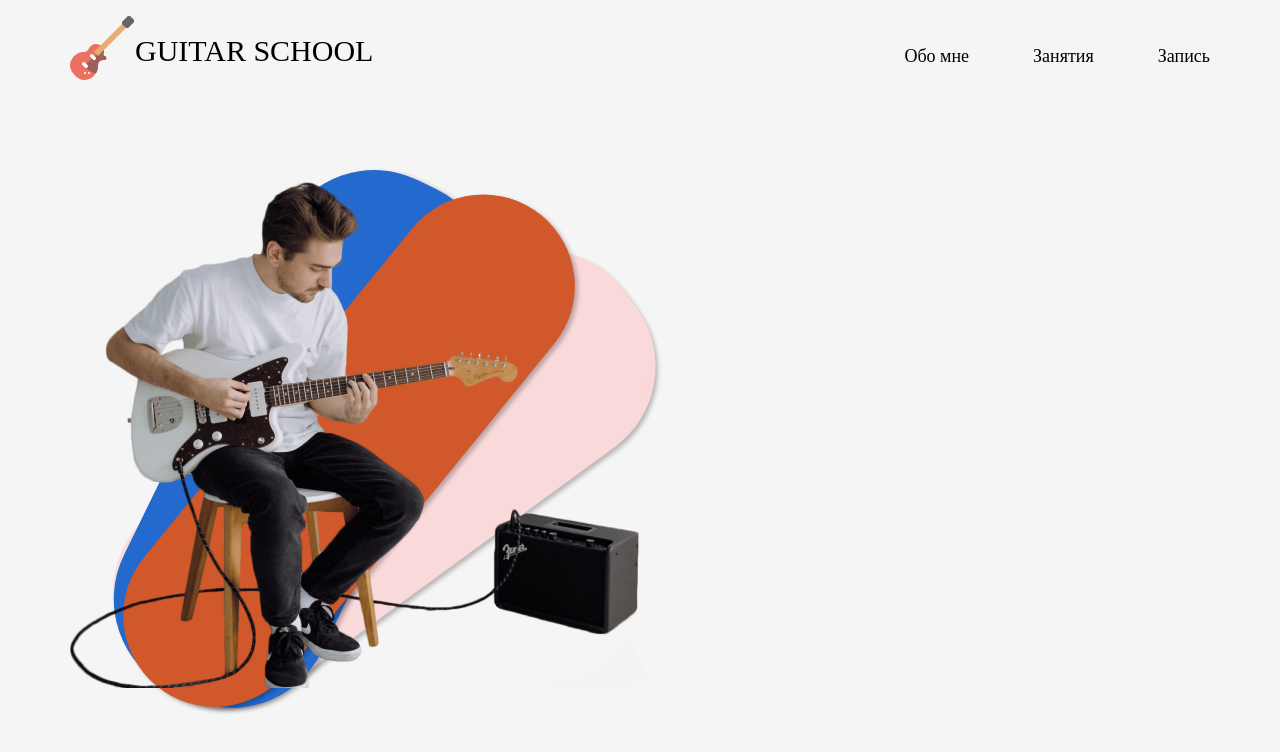
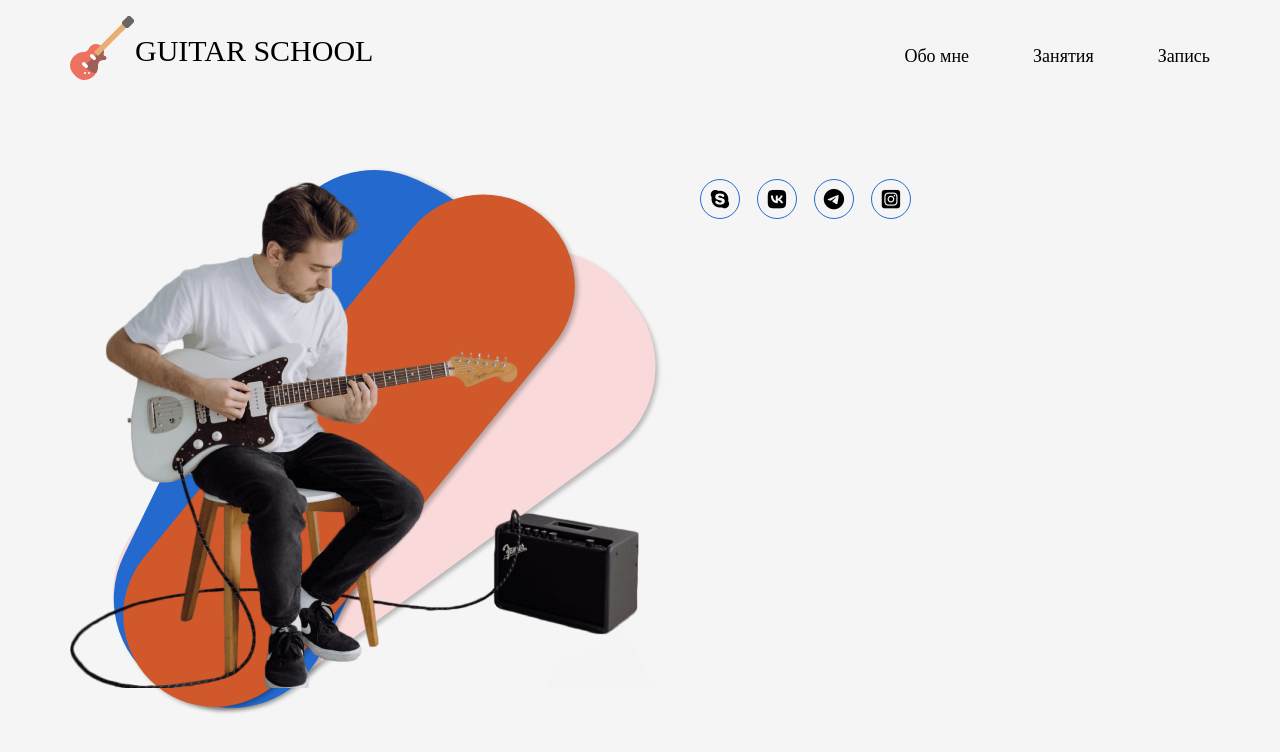
Before and after one commit to AlexPacemaker/Guitar-school, a plain HTML site: page src/index.html in a window 1280 px wide. Drawn offline with Linux system fonts and the light colour scheme.

Commit message:
icon fonts setup

```diff
--- a/src/index.html
+++ b/src/index.html
@@ -7,6 +7,10 @@
     <link rel="stylesheet" href="css/normalize.css" />
     <link rel="stylesheet" href="css/reset.css" />
     <link rel="stylesheet" href="css/style.css" />
+    <script
+      src="https://kit.fontawesome.com/190d75c555.js"
+      crossorigin="anonymous"
+    ></script>
     <meta name="description" content="Школа игры на гитаре. Репетиторство" />
     <title>Школа игры на гитаре</title>
   </head>
@@ -39,8 +43,17 @@
           <div class="left-wrapper__rectangle-orange"></div>
           <div class="left-wrapper__rectangle-grey"></div>
         </div>
-
         <!-- Правая часть первого контейнера -->
+        <div class="right-wrapper">
+          <div class="right-wrapper__icons-box icons">
+            <div class="icons-item"><i class="fa-brands fa-skype"></i></div>
+            <div class="icons-item"><i class="fa-brands fa-vk"></i></div>
+            <div class="icons-item"><i class="fa-brands fa-telegram"></i></div>
+            <div class="icons-item">
+              <i class="fa-brands fa-square-instagram"></i>
+            </div>
+          </div>
+        </div>
       </div>
     </div>
   </body>
--- a/src/scss/style.scss
+++ b/src/scss/style.scss
@@ -33,6 +33,9 @@ $color-grey: #f9d9d9;
       align-items: flex-end;
       margin-top: 20px;
     }
+  }
+  &__content-container {
+    display: flex;
   }
 }
 
@@ -98,3 +101,23 @@ $color-grey: #f9d9d9;
     z-index: 1;
   }
 }
+
+.icons {
+  display: flex;
+  flex-direction: row;
+  &-item {
+    display: flex;
+    justify-content: center;
+    align-items: center;
+    width: 40px;
+    height: 40px;
+    border: 1px solid $color-blue;
+    border-radius: 25px;
+    font-size: 21px;
+    padding: 15px;
+    margin-right: 17px;
+    &:last-child {
+      margin-right: 0px;
+    }
+  }
+}
```
Also changed, not shown: src/css/style.css, 1 other file.
